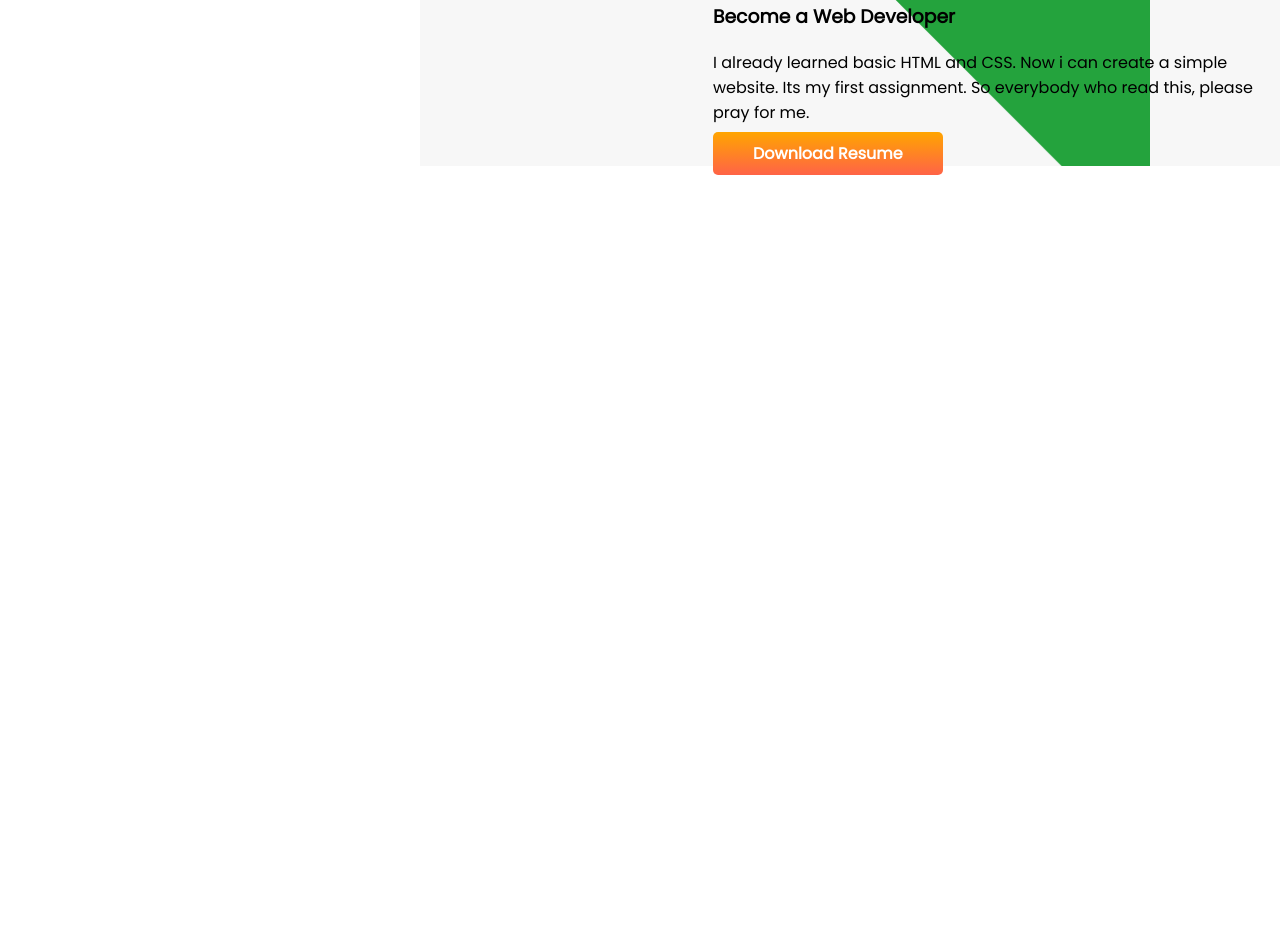
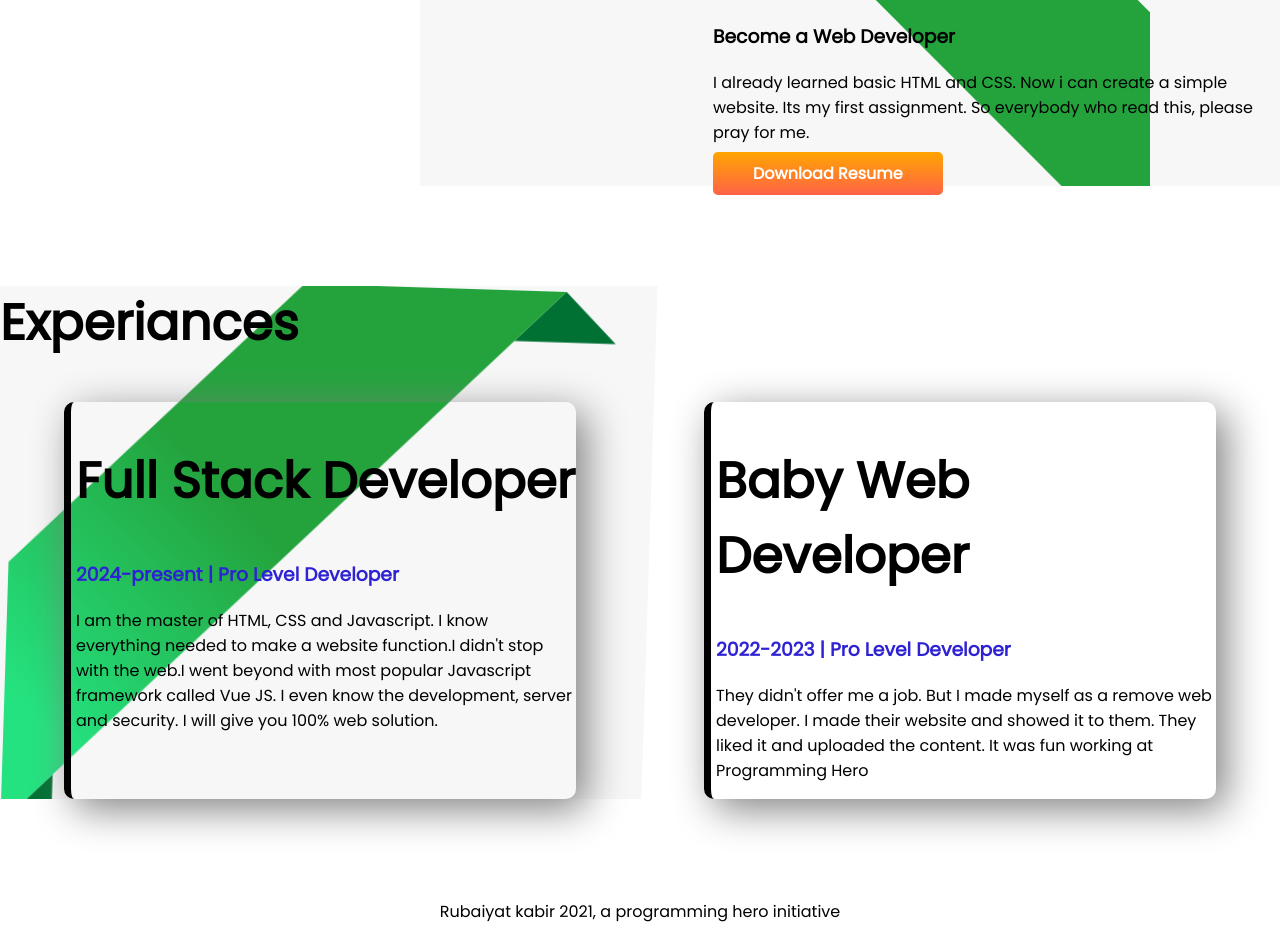
Before and after one commit to Rubaiyatrafi/My-first-portfolio, a plain HTML site: page index.html in a window 1280 px wide. Shown: the part 749-1689 px from the top of the page. Before the commit the page ends 995 px from the top, so only its background shows below. Drawn offline with Linux system fonts and the light colour scheme.

Commit message:
footer and experiance added

```diff
--- a/index.html
+++ b/index.html
@@ -13,7 +13,7 @@
 </head>
 
 <body>
-    <section class="top-banner">
+    <section class="top-banner flexiable-container">
         <div class="half-width">
             <h1>Welcome To</h1>
             <h1><span class="blue-color">Md. Rubaiyat Kabir</span> World</h1>
@@ -27,7 +27,7 @@
             <img src="pictures/p-5.jpg" alt="">
         </div>
     </section>
-    <section class="Dream-Big">
+    <section class="Dream-Big flexiable-container">
         <div class="half-width">
             <img src="Pictures/istockphoto-171267224-612x612.jpg" alt="">
         </div>
@@ -39,6 +39,25 @@
         </div>
 
     </section>
+    <section class="experiance-area">
+        <h1>Experiances</h1>
+        <div class="flexiable-container" >
+         <div id="full-stack-developer" class="experiance-item" >
+            <h1>Full Stack Developer</h1>
+            <h3 class="blue-color">2024-present | Pro Level Developer</h3>
+            <p>I am the master of HTML, CSS and Javascript. I know everything needed to make a website function.I didn't stop with the web.I went beyond with most popular Javascript framework called Vue JS. I even know the development, server and security. I will give you 100% web solution.</p>
+        </div>
+        <div id="web-dev-experiance" class="experiance-item">
+            <h1>Baby Web Developer</h1>
+            <h3 class="blue-color">2022-2023 | Pro Level Developer</h3>
+            <p>They didn't offer me a job. But I made myself as a remove web developer. I made their website and showed it to them. They liked it and uploaded the content. It was fun working at Programming Hero  </p>
+        </div>
+    </div>
+
+    </section>
+    <footer>
+        <p>Rubaiyat kabir 2021, a programming hero initiative</p>
+    </footer>
 
 </body>
 
--- a/style.css
+++ b/style.css
@@ -8,9 +8,9 @@ h1 {
 .blue-color {
   color: rgb(46, 34, 211);
 }
-section {
+.flexiable-container {
   display: flex;
-  margin-bottom: 80px;
+  margin-bottom: 100px;
 }
 .half-width {
   width: 50%;
@@ -40,3 +40,27 @@ section {
   background-position: right;
   padding-left: 20px;
 }
+.experiance-area {
+  background-image: url(pictures/New\ Project-2.png);
+}
+.experiance-item {
+  width: 40%;
+  margin-left: 5%;
+  margin-right: 5%;
+  box-shadow: 10px 10px 40px gray;
+  padding-left: 5px;
+  border-radius: 10px;
+}
+#web-dev-experiance {
+  border-left: 7px solid;
+  border-image: linear-gradient(blue cyan);
+  border-image-slice: 1;
+}
+#full-stack-developer {
+  border-left: 7px solid;
+  border-image: linear-gradient(rgb(14, 14, 238) rgb(9, 99, 99));
+  border-image-slice: 1;
+}
+footer p {
+  text-align: center;
+}
```
